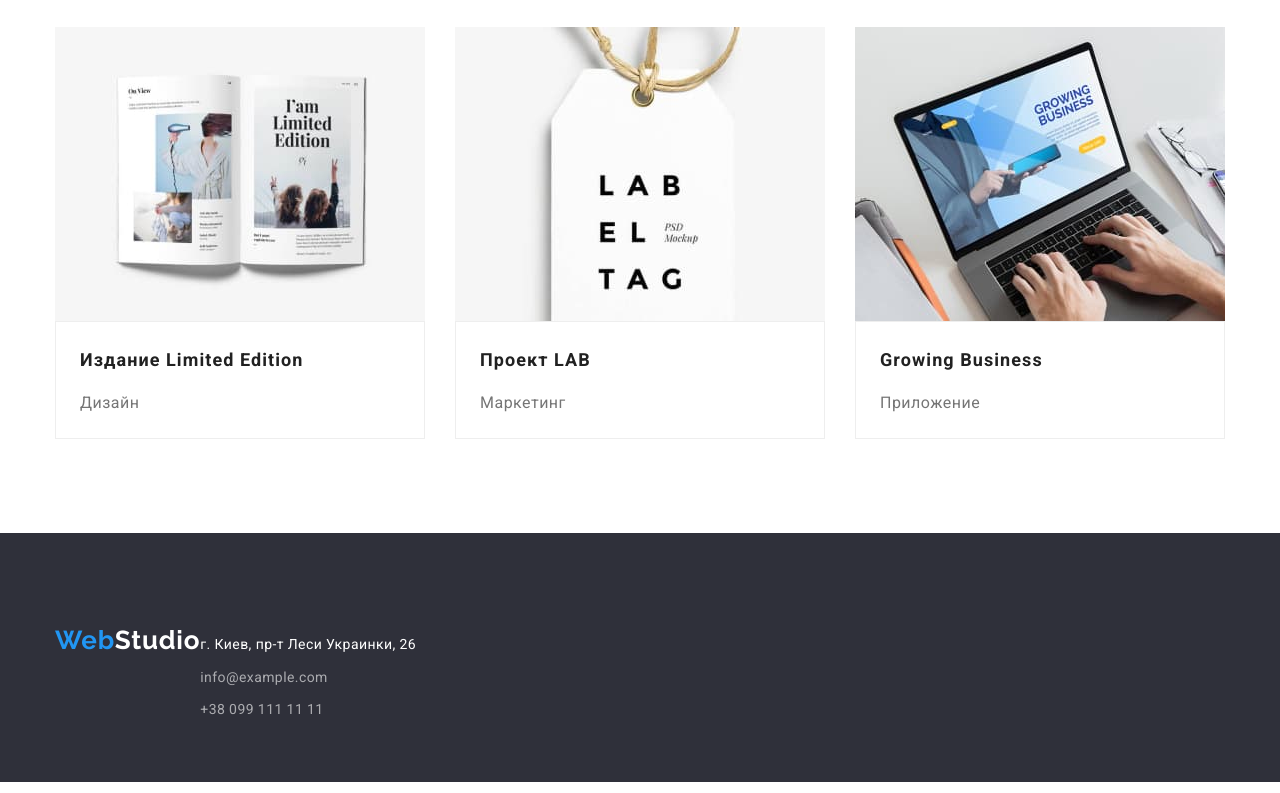
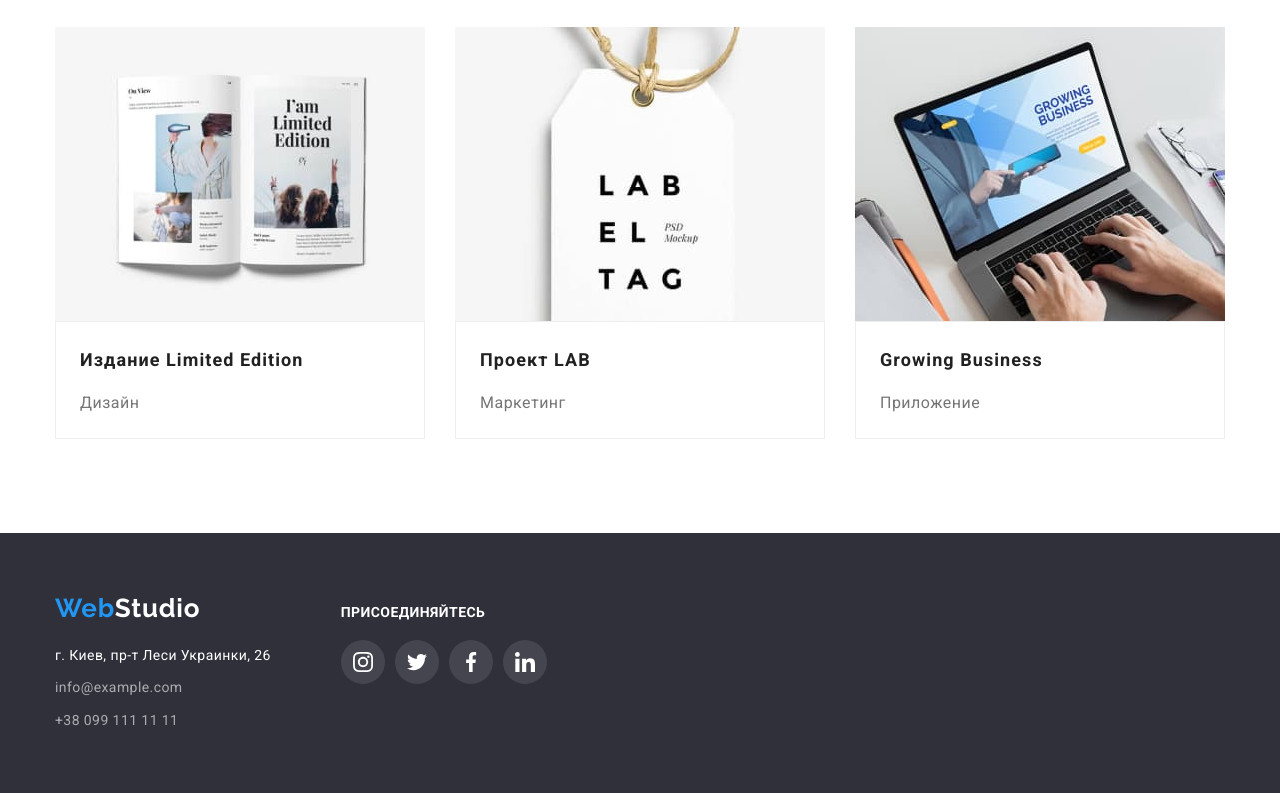
Before and after one commit to IrynaDar/goit-markup-hw-04, a plain HTML site: page portfolio.html in a window 1280 px wide. Shown: the part 1124-1917 px from the top of the page. Drawn offline with nearby package versions, Linux system fonts and the light colour scheme.

Commit message:
header and footer upd

```diff
--- a/portfolio.html
+++ b/portfolio.html
@@ -24,17 +24,28 @@
             <nav class="header-nav">
                 <a class=" link header-logo" href="">Web<span class="logo-color">Studio</span></a>
                 <ul class="list header-list">
-                    <li class="header-item"> <a class="header-link" href="./index.html">Студия</a></li>
+                    <li class="header-item"> <a class="header-link" href="index.html">Студия</a></li>
                     <li class="header-item"><a class="header-link current" href="./portfolio.html">Портфолио</a></li>
                     <li class="header-item"><a class="header-link" href="">Контакты</a></li>
                 </ul>
             </nav>
             <ul class="header-cont">
-                <li class="list header-mail"><a class="link-mail" href="mailto:info@example.com">info@example.com</a></li>
-                <li class="list header-tel"><a class="link-tel" href="tel:+380991111111">+38 099 111 11 11</a></li>
+                <li class="list header-mail">
+                    <svg class="mail-icon" width="16" height="12">
+                        <use href="./images/symbol-defs.svg#icon-envelope"></use>
+                    </svg>
+                    <a class="link-mail" href="mailto:info@example.com">info@example.com</a>
+                </li>
+                <li class="list header-tel">
+                    <svg class="phone-icon" width="10" height="16">
+                        <use href="./images/symbol-defs.svg#icon-smartphone"></use>
+                    </svg>
+                    <a class="link-tel" href="tel:+380991111111">+38 099 111 11 11</a>
+                </li>
             </ul>
         </div>
     </header>
+    <!--портфолио-->
         <main class="portfolio">
             <section class="portfolio-info">
                 <div class="container portfolio-container">
@@ -115,17 +126,55 @@
             </section>
         </main>
         <!--футер-->
+        <!--футер-->
         <footer class="footer">
             <div class="container footer-container">
-                <a class=" link footer-logo" href="">Web<span class="part-color">Studio</span></a>
-                <address class="footer-address">
-                    <ul class="list footer-list">
-                        <li class="footer-address"><a class="link-address" href="https://goo.gl/maps/5MDtbxLfWcDjbEEK8">г. Киев, пр-т Леси Украинки, 26</a></li>
-                        <li class="footer-mail"><a class="link-email" href="mailto:info@example.com">info@example.com</a></li>
-                        <li class="footer-tel"><a class="link-tell" href="tel:+380991111111">+38 099 111 11 11</a></li>
+                <div class="footer-continfo">
+                    <a class=" link footer-logo" href="">Web<span class="part-color">Studio</span></a>
+                    <address class="footer-address">
+                        <ul class="list footer-list list">
+                            <li class="footer-address"><a class="link-address" href="https://goo.gl/maps/5MDtbxLfWcDjbEEK8">г.
+                                    Киев, пр-т Леси Украинки, 26</a></li>
+                            <li class="footer-mail"><a class="link-email" href="mailto:info@example.com">info@example.com</a>
+                            </li>
+                            <li class="footer-tel"><a class="link-tell" href="tel:+380991111111">+38 099 111 11 11</a></li>
+                        </ul>
+                    </address>
+                </div>
+                <div class="footer-socials">
+                    <b class="social-invite">Присоединяйтесь</b>
+                    <ul class="company-soc-list list">
+                        <li class="company-soc-item">
+                            <a href="" class="company-soc-link">
+                                <svg class="company-soc-icon" width="20" height="20">
+                                    <use href="./images/symbol-defs.svg#icon-instagram"></use>
+                                </svg>
+                            </a>
+                        </li>
+                        <li class="company-soc-item">
+                            <a href="" class="company-soc-link">
+                                <svg class="company-soc-icon" width="20" height="20">
+                                    <use href="./images/symbol-defs.svg#icon-twitter"></use>
+                                </svg>
+                            </a>
+                        </li>
+                        <li class="company-soc-item">
+                            <a href="" class="company-soc-link">
+                                <svg class="company-soc-icon" width="20" height="20">
+                                    <use href="./images/symbol-defs.svg#icon-facebook"></use>
+                                </svg>
+                            </a>
+                        </li>
+                        <li class="company-soc-item">
+                            <a href="" class="company-soc-link">
+                                <svg class="company-soc-icon" width="20" height="20">
+                                    <use href="./images/symbol-defs.svg#icon-linkedin"></use>
+                                </svg>
+                            </a>
+                        </li>
                     </ul>
-                </address>
+                </div>
             </div>
         </footer>
-
+</body>
 </html>
```
